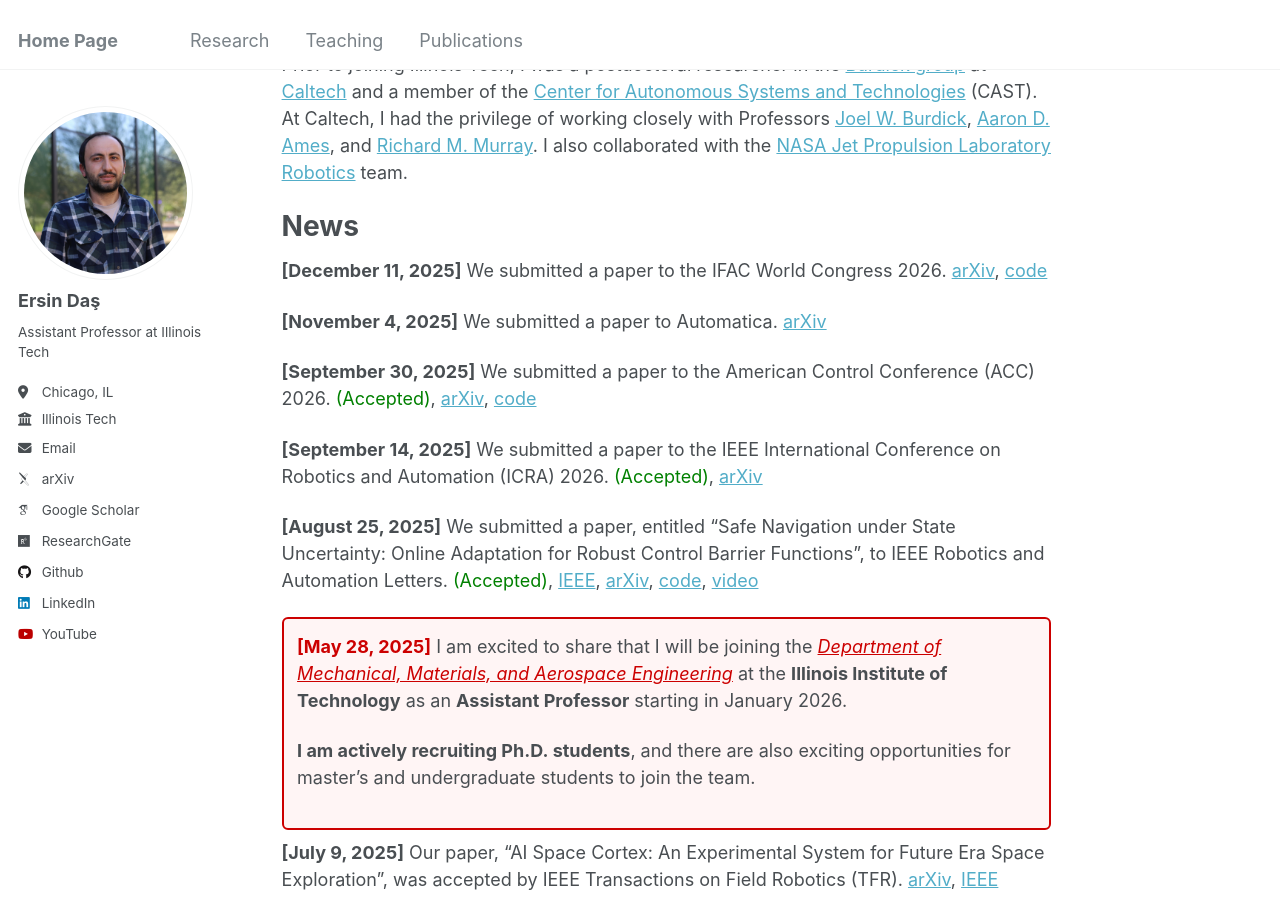
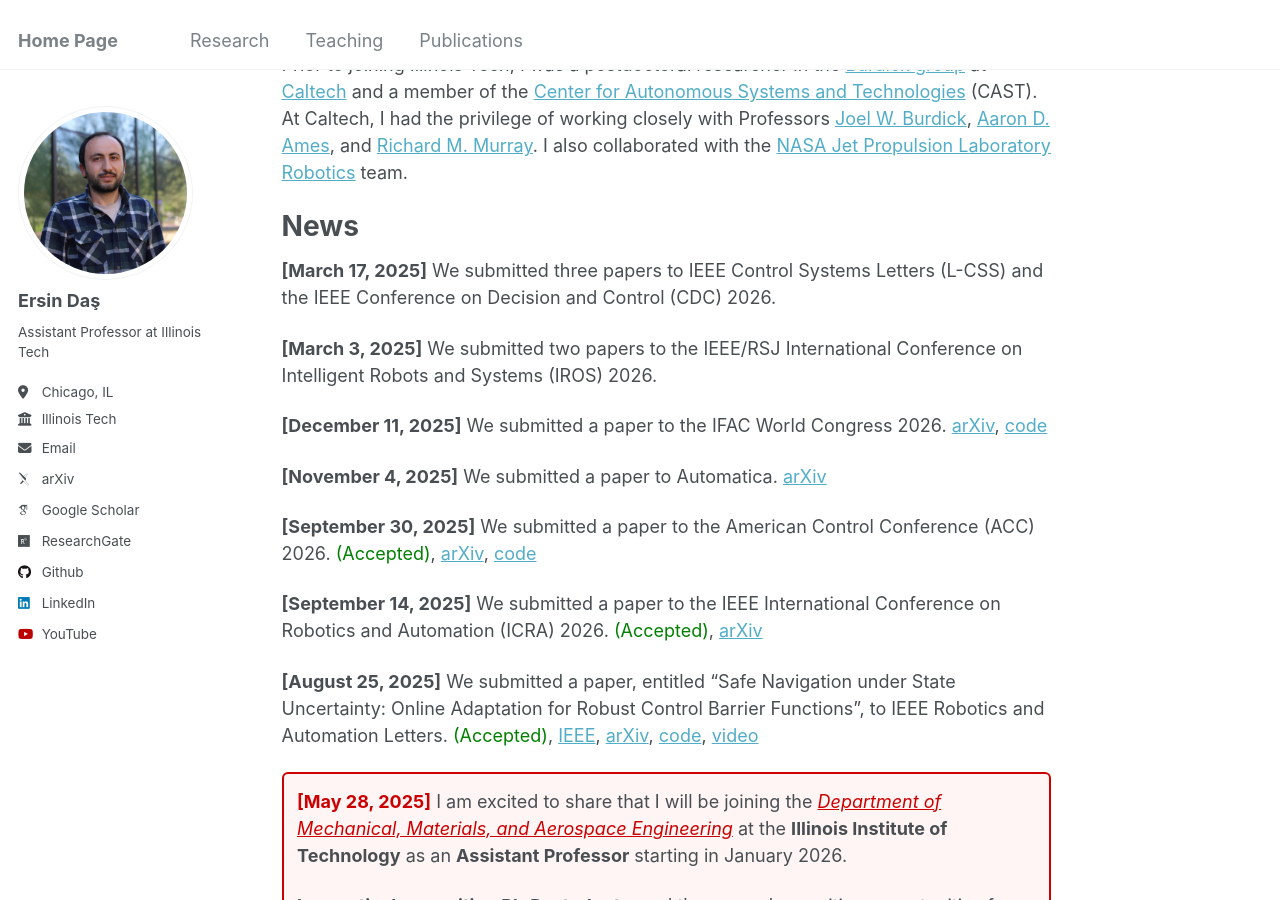
Before and after one commit to ersindas/ersindas.github.io, a Jekyll site: the page built from _pages/about.md, in a window 1280 px wide and 900 px high, scrolled down 328 px. Built offline with Jekyll 4.4.1, drawn with Linux system fonts in a browser that asks for light colours; some web fonts are replaced.

Commit message:
Update news section with recent paper submissions
Added recent news entries about paper submissions to various conferences.

```diff
--- a/_pages/about.md
+++ b/_pages/about.md
@@ -18,6 +18,10 @@ Prior to joining Illinois Tech, I was a postdoctoral researcher in the [Burdick
 
 News
 ======
+**[March 17, 2025]** We submitted three papers to IEEE Control Systems Letters (L-CSS) and the IEEE Conference on Decision and Control (CDC) 2026.
+
+**[March 3, 2025]** We submitted two papers to the IEEE/RSJ International Conference on Intelligent Robots and Systems (IROS) 2026.
+
 **[December 11, 2025]** We submitted a paper to the IFAC World Congress 2026. [arXiv](https://arxiv.org/pdf/2512.10118), [code](https://github.com/ersindas/Quadrotor_CBF)
 
 **[November 4, 2025]** We submitted a paper to Automatica. [arXiv](https://arxiv.org/pdf/2503.15734)
```
